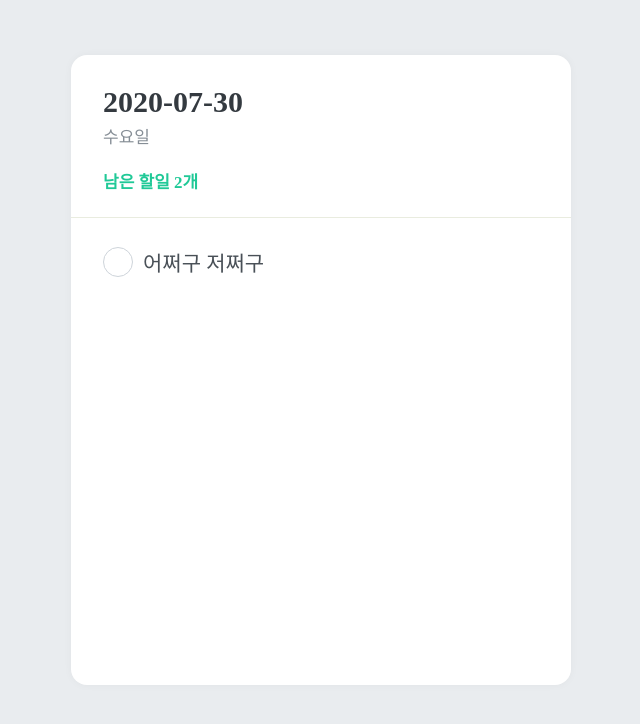
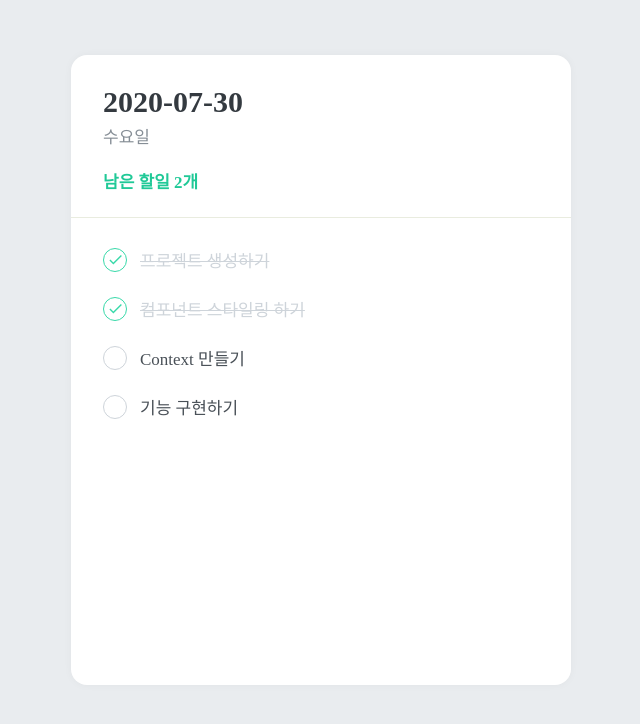
Before and after one commit to Elllin/react---Todo, a React (Create React App) app: page / in a window 1280 px wide. Shown: the top 724 px of the page, without its empty margins (319-959 px from the left). Built offline with nearby package versions, Linux system fonts and the light colour scheme.

Commit message:
Feat : done 일때 스타일 추가

```diff
--- a/src/Components/TodoItem.js
+++ b/src/Components/TodoItem.js
@@ -1,13 +1,13 @@
 import React from "react";
-import styled from "styled-components";
+import styled, { css } from "styled-components";
 import { MdDone, MdDelete } from "react-icons/md";
 
-function TodoItem() {
+function TodoItem({ id, text, done }) {
   return (
     <TodoItemBlock>
-      <CheckCircle />
-      <Text>어쩌구 저쩌구</Text>
-      <Remove>
+      <CheckCircle done={done}>{done && <MdDone />}</CheckCircle>
+      <Text done={done}>{text}</Text>
+      <Remove done={done}>
         <MdDelete />
       </Remove>
     </TodoItemBlock>
@@ -15,24 +15,44 @@ function TodoItem() {
 }
 
 const CheckCircle = styled.div`
-  margin-right: 10px;
-  width: 28px;
-  height: 28px;
+  display: flex;
+  align-items: center;
+  justify-content: center;
+
+  margin-right: 13px;
+  width: 22px;
+  height: 22px;
   border-radius: 16px;
   border: 1px solid #ced4da;
-  font-size: 24px;
+  font-size: 17px;
+
+  ${({ done }) =>
+    done &&
+    css`
+      border: 1px solid #38d9a9;
+      color: #38d9a9;
+    `}
 `;
 
 const Text = styled.div`
   flex: 1;
-  font-size: 21px;
+  font-size: 17px;
   color: #495057;
+  ${({ done }) =>
+    done &&
+    css`
+      color: #ced4da;
+      text-decoration: line-through;
+    `}
 `;
 
 const Remove = styled.div`
+  display: flex;
+  align-items: center;
+  justify-content: center;
   opacity: 0;
   color: #dee2e6;
-  font-size: 24px;
+  font-size: 22px;
   cursor: pointer;
   &:hover {
     color: #ff6b6b;
--- a/src/Components/TodoList.js
+++ b/src/Components/TodoList.js
@@ -5,7 +5,10 @@ import TodoItem from "./TodoItem";
 function TodoList() {
   return (
     <TodoListBlock>
-      <TodoItem />
+      <TodoItem text="프로젝트 생성하기" done={true} />
+      <TodoItem text="컴포넌트 스타일링 하기" done={true} />
+      <TodoItem text="Context 만들기" done={false} />
+      <TodoItem text="기능 구현하기" done={false} />
     </TodoListBlock>
   );
 }
```
